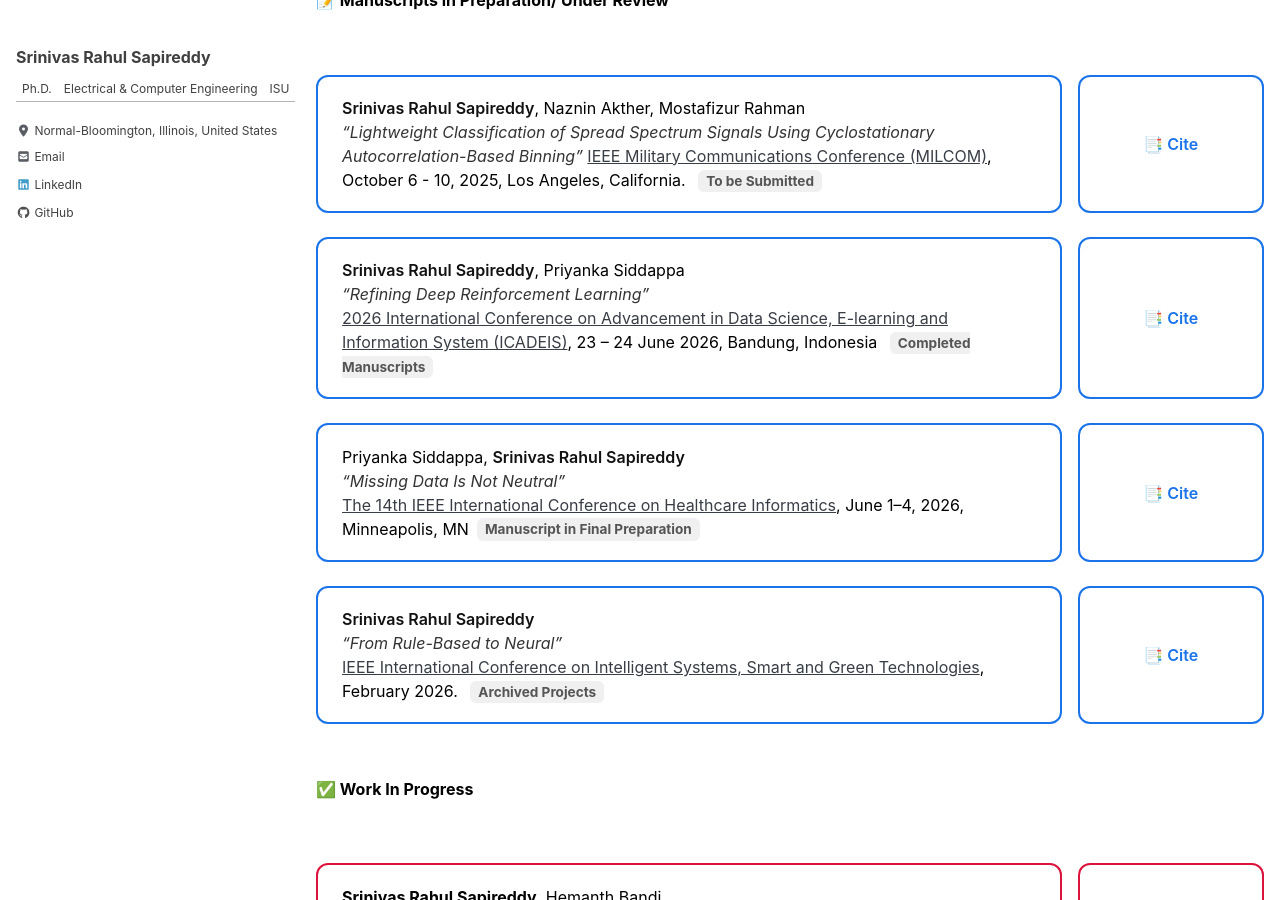
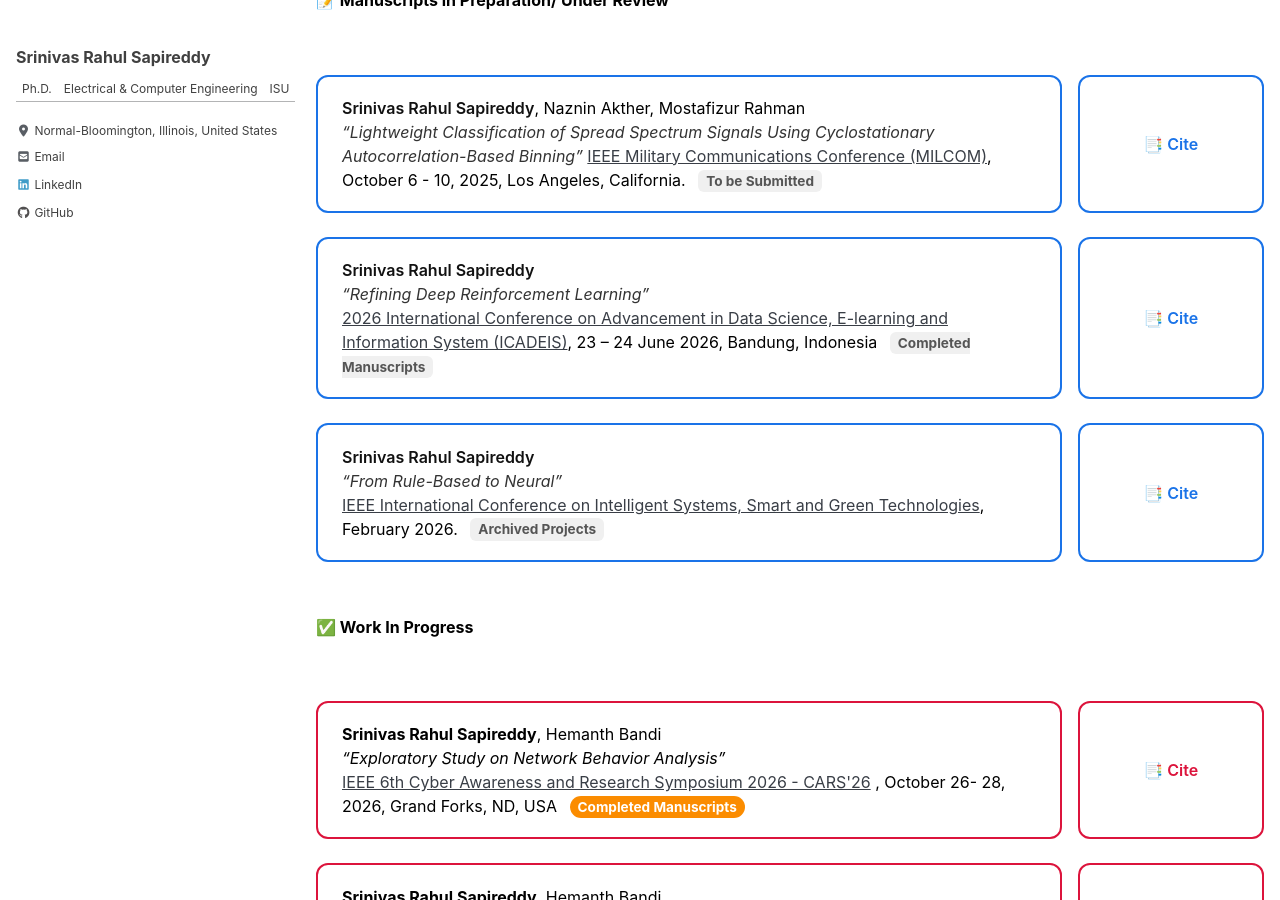
Before and after one commit to srsapireddy/srsapireddy.github.io, a Jekyll site: the page built from _pages/publications.md, in a window 1280 px wide and 900 px high, scrolled down 1898 px. Built offline with Jekyll 4.4.1, drawn with Linux system fonts in a browser that asks for light colours; cached includes are drawn as plain includes; nearby versions of some CDN libraries.

Commit message:
Update publications.md

```diff
--- a/_pages/publications.md
+++ b/_pages/publications.md
@@ -350,24 +350,13 @@ function copyCitation(id) {
     </div>
      <div class="pub-entry">
       <div class="pub-card">
-      <strong>Srinivas Rahul Sapireddy</strong>, Priyanka Siddappa<br>
+      <strong>Srinivas Rahul Sapireddy</strong><br>
       <em>“Refining Deep Reinforcement Learning”</em><br>
       <a href="https://icadeis.org/index.php" target="_blank">2026 International Conference on Advancement in Data Science, E-learning and Information System (ICADEIS)</a>, 23 – 24 June 2026, Bandung, Indonesia <span class="status pending">Completed Manuscripts</span>
     </div>
       <div class="cite-box" onclick="copyCitation('cite12')">
         📑 Cite
         <textarea id="cite12" class="hidden-citation">Completed Manuscripts</textarea>
-      </div>
-    </div>
-    <div class="pub-entry">
-      <div class="pub-card">
-      Priyanka Siddappa, <strong>Srinivas Rahul Sapireddy</strong><br>
-      <em>“Missing Data Is Not Neutral”</em><br>
-      <a href="https://zhang-informatics.github.io/ICHI2026/" target="_blank">The 14th IEEE International Conference on Healthcare Informatics</a>, June 1–4, 2026,  Minneapolis, MN<span class="status pending">Manuscript in Final Preparation</span>
-    </div>
-      <div class="cite-box" onclick="copyCitation('cite12')">
-        📑 Cite
-        <textarea id="cite12" class="hidden-citation">Manuscript in Final Preparation</textarea>
       </div>
     </div>
     <div class="pub-entry">
```
